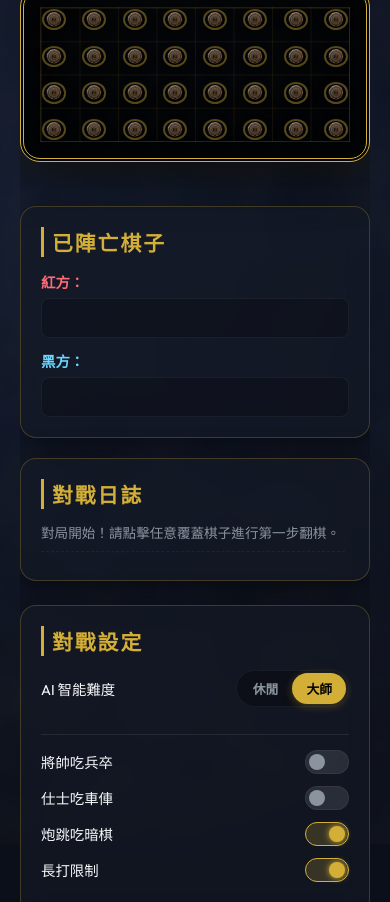
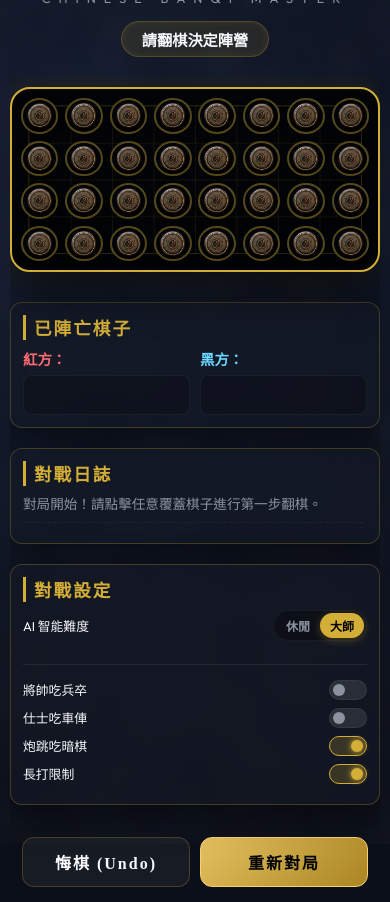
Before and after one commit to sdyy/Dark-Chess, a website built with Vite: page index.html in a window 390 px wide. Shown: the top 902 px of the page. Built offline with nearby package versions, Linux system fonts and the light colour scheme; a web font is replaced by a local one.

Commit message:
style: Optimize responsive UI styles for mobile phone gameplay

```diff
--- a/style.css
+++ b/style.css
@@ -662,6 +662,7 @@
     grid-template-columns: 1fr;
     height: auto;
     overflow-y: auto;
+    gap: 20px;
   }
   .sidebar {
     width: 100%;
@@ -674,9 +675,120 @@
   }
   .board-area {
     order: 1;
-    margin: 20px 0;
+    margin: 10px 0;
   }
   .game-container {
     height: auto;
+    padding: 10px;
   }
 }
+
+@media (max-width: 768px) {
+  .game-title {
+    font-size: 2.2rem;
+  }
+
+  .banqi-board {
+    gap: 8px;
+    padding: 12px;
+  }
+
+  .piece-front {
+    font-size: 1.35rem;
+    border-width: 2px;
+  }
+
+  .captured-box {
+    flex-direction: row;
+    justify-content: space-between;
+    gap: 10px;
+  }
+
+  .captured-row {
+    flex: 1;
+  }
+
+  .panel-controls {
+    flex-direction: row;
+  }
+}
+
+@media (max-width: 480px) {
+  .game-title {
+    font-size: 1.8rem;
+    letter-spacing: 3px;
+  }
+
+  .turn-banner {
+    font-size: 0.95rem;
+    padding: 6px 20px;
+  }
+
+  .banqi-board {
+    gap: 5px;
+    padding: 8px;
+    border-width: 2px;
+  }
+
+  .piece-card {
+    width: 95%;
+    height: 95%;
+  }
+
+  .piece-front {
+    font-size: 1.15rem;
+    border-width: 2px;
+  }
+
+  .move-dot {
+    width: 12px;
+    height: 12px;
+  }
+
+  .log-box {
+    height: 100px;
+  }
+
+  .panel {
+    padding: 12px;
+    border-radius: 12px;
+  }
+
+  .panel h2 {
+    font-size: 1.1rem;
+    margin-bottom: 8px;
+  }
+
+  .setting-item {
+    margin-bottom: 8px;
+  }
+
+  .setting-label {
+    font-size: 0.8rem;
+  }
+
+  .toggle-group {
+    padding: 2px;
+  }
+
+  .toggle-btn {
+    padding: 4px 10px;
+    font-size: 0.75rem;
+  }
+
+  .switch {
+    width: 38px;
+    height: 20px;
+  }
+
+  .slider:before {
+    height: 12px;
+    width: 12px;
+    left: 3px;
+    bottom: 3px;
+  }
+
+  input:checked + .slider:before {
+    transform: translateX(18px);
+  }
+}
```
